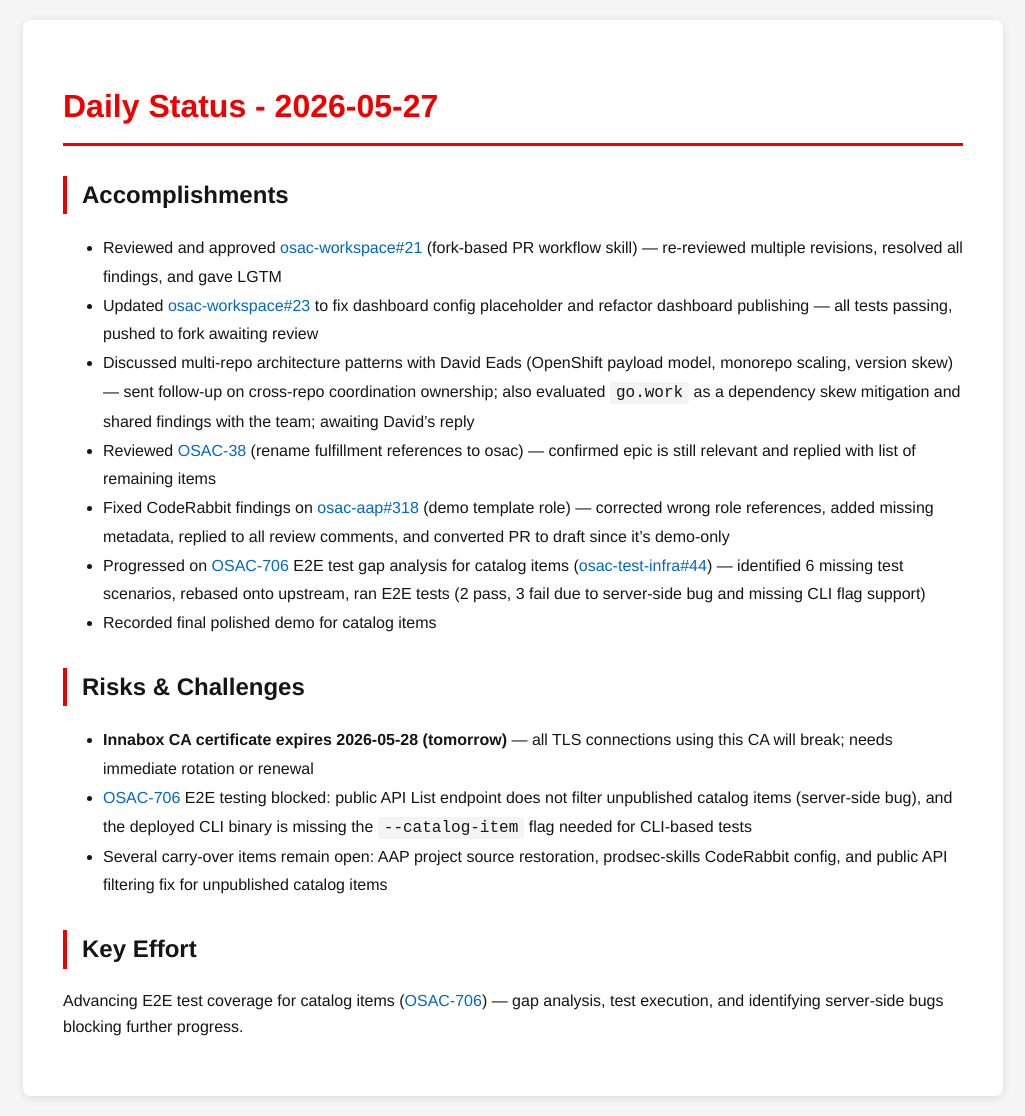
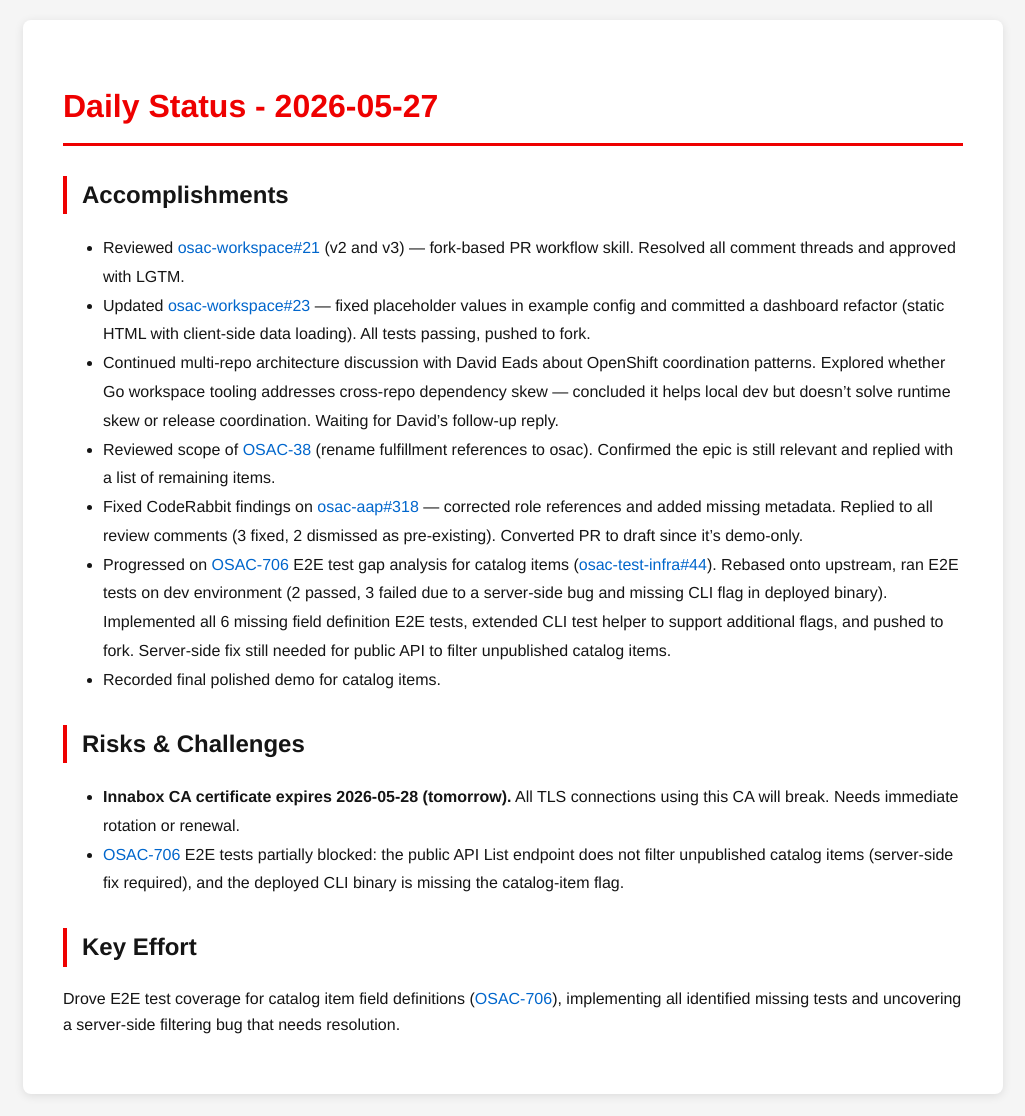
Before and after one commit to tzvatot/daily-status, a Jekyll site: the page built from 2026-05-27.md, in a window 1280 px wide. Shown: the whole page, without its empty margins (127-1152 px from the left). Built offline with Jekyll 4.4.1, drawn with Linux system fonts in a browser that asks for light colours.

Commit message:
Daily status update - 2026-05-27

```diff
--- a/2026-05-27.md
+++ b/2026-05-27.md
@@ -7,18 +7,20 @@
 # Daily Status - 2026-05-27
 
 ## Accomplishments
-- Reviewed and approved [osac-workspace#21](https://github.com/osac-project/osac-workspace/pull/21) (fork-based PR workflow skill) — re-reviewed multiple revisions, resolved all findings, and gave LGTM
-- Updated [osac-workspace#23](https://github.com/osac-project/osac-workspace/pull/23) to fix dashboard config placeholder and refactor dashboard publishing — all tests passing, pushed to fork awaiting review
-- Discussed multi-repo architecture patterns with David Eads (OpenShift payload model, monorepo scaling, version skew) — sent follow-up on cross-repo coordination ownership; also evaluated `go.work` as a dependency skew mitigation and shared findings with the team; awaiting David's reply
-- Reviewed [OSAC-38](https://redhat.atlassian.net/browse/OSAC-38) (rename fulfillment references to osac) — confirmed epic is still relevant and replied with list of remaining items
-- Fixed CodeRabbit findings on [osac-aap#318](https://github.com/osac-project/osac-aap/pull/318) (demo template role) — corrected wrong role references, added missing metadata, replied to all review comments, and converted PR to draft since it's demo-only
-- Progressed on [OSAC-706](https://redhat.atlassian.net/browse/OSAC-706) E2E test gap analysis for catalog items ([osac-test-infra#44](https://github.com/osac-project/osac-test-infra/pull/44)) — identified 6 missing test scenarios, rebased onto upstream, ran E2E tests (2 pass, 3 fail due to server-side bug and missing CLI flag support)
-- Recorded final polished demo for catalog items
+
+- Reviewed [osac-workspace#21](https://github.com/osac-project/osac-workspace/pull/21) (v2 and v3) — fork-based PR workflow skill. Resolved all comment threads and approved with LGTM.
+- Updated [osac-workspace#23](https://github.com/osac-project/osac-workspace/pull/23) — fixed placeholder values in example config and committed a dashboard refactor (static HTML with client-side data loading). All tests passing, pushed to fork.
+- Continued multi-repo architecture discussion with David Eads about OpenShift coordination patterns. Explored whether Go workspace tooling addresses cross-repo dependency skew — concluded it helps local dev but doesn't solve runtime skew or release coordination. Waiting for David's follow-up reply.
+- Reviewed scope of [OSAC-38](https://redhat.atlassian.net/browse/OSAC-38) (rename fulfillment references to osac). Confirmed the epic is still relevant and replied with a list of remaining items.
+- Fixed CodeRabbit findings on [osac-aap#318](https://github.com/osac-project/osac-aap/pull/318) — corrected role references and added missing metadata. Replied to all review comments (3 fixed, 2 dismissed as pre-existing). Converted PR to draft since it's demo-only.
+- Progressed on [OSAC-706](https://redhat.atlassian.net/browse/OSAC-706) E2E test gap analysis for catalog items ([osac-test-infra#44](https://github.com/osac-project/osac-test-infra/pull/44)). Rebased onto upstream, ran E2E tests on dev environment (2 passed, 3 failed due to a server-side bug and missing CLI flag in deployed binary). Implemented all 6 missing field definition E2E tests, extended CLI test helper to support additional flags, and pushed to fork. Server-side fix still needed for public API to filter unpublished catalog items.
+- Recorded final polished demo for catalog items.
 
 ## Risks & Challenges
-- **Innabox CA certificate expires 2026-05-28 (tomorrow)** — all TLS connections using this CA will break; needs immediate rotation or renewal
-- [OSAC-706](https://redhat.atlassian.net/browse/OSAC-706) E2E testing blocked: public API List endpoint does not filter unpublished catalog items (server-side bug), and the deployed CLI binary is missing the `--catalog-item` flag needed for CLI-based tests
-- Several carry-over items remain open: AAP project source restoration, prodsec-skills CodeRabbit config, and public API filtering fix for unpublished catalog items
+
+- **Innabox CA certificate expires 2026-05-28 (tomorrow).** All TLS connections using this CA will break. Needs immediate rotation or renewal.
+- [OSAC-706](https://redhat.atlassian.net/browse/OSAC-706) E2E tests partially blocked: the public API List endpoint does not filter unpublished catalog items (server-side fix required), and the deployed CLI binary is missing the catalog-item flag.
 
 ## Key Effort
-Advancing E2E test coverage for catalog items ([OSAC-706](https://redhat.atlassian.net/browse/OSAC-706)) — gap analysis, test execution, and identifying server-side bugs blocking further progress.
+
+Drove E2E test coverage for catalog item field definitions ([OSAC-706](https://redhat.atlassian.net/browse/OSAC-706)), implementing all identified missing tests and uncovering a server-side filtering bug that needs resolution.
```
